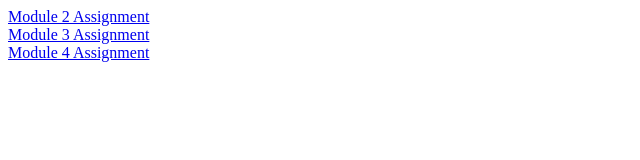
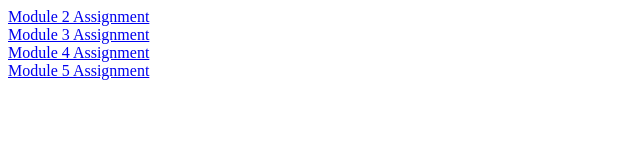
Before and after one commit to zhavlon-kh/WebCourse, a plain HTML site: page index.html in a window 1280 px wide. Shown: the whole page, without its empty margins (0-640 px from the left). Drawn offline with Linux system fonts and the light colour scheme.

Commit message:
Update index.html

```diff
--- a/index.html
+++ b/index.html
@@ -7,5 +7,6 @@
 <a href="mod2assign">Module 2 Assignment</a><br>
 <a href="mod3assign">Module 3 Assignment</a><br>
 <a href="mod4assign">Module 4 Assignment</a><br>
+<a href="mod5assign">Module 5 Assignment</a><br>
 </body>
 </html>
```
